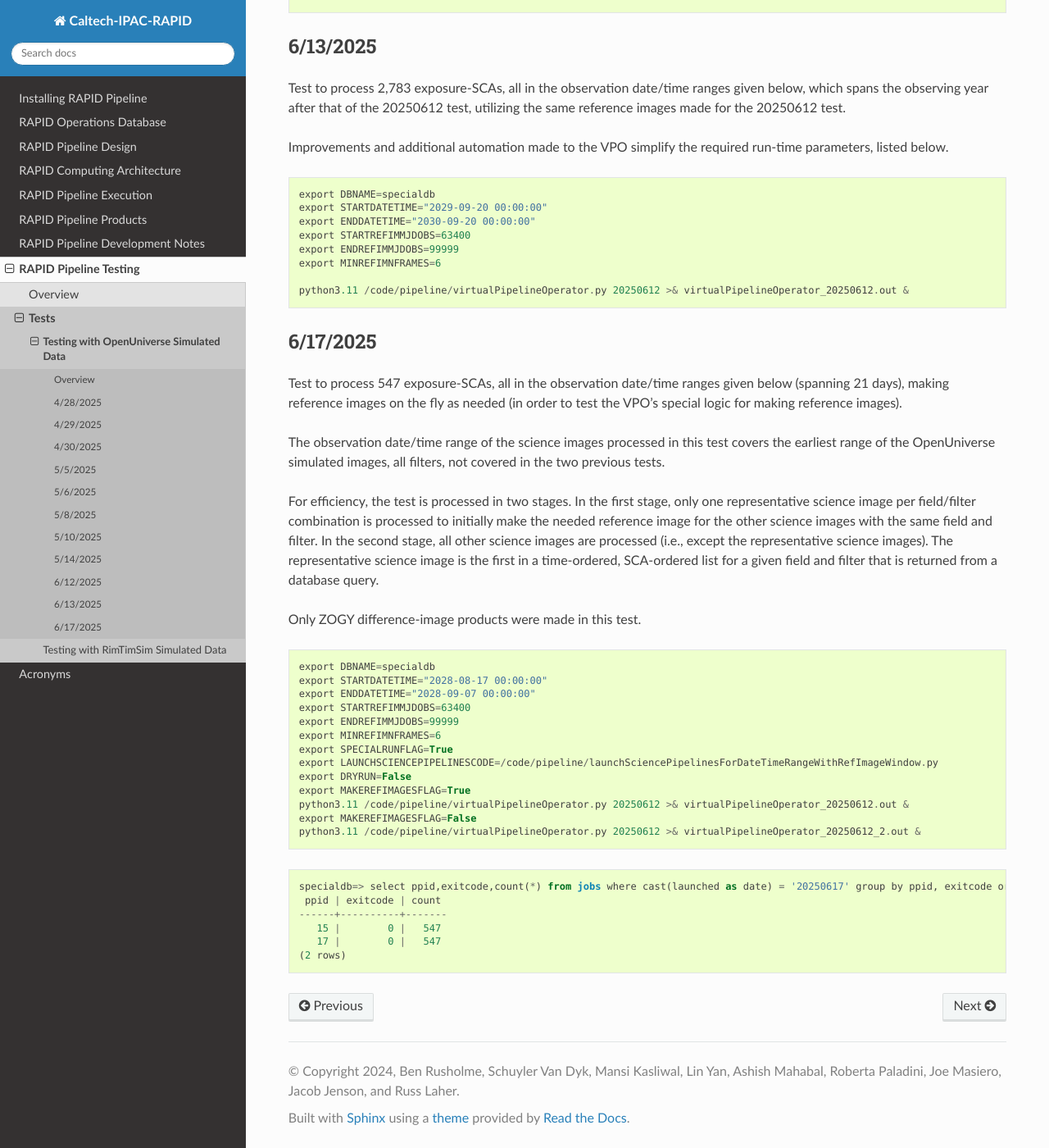
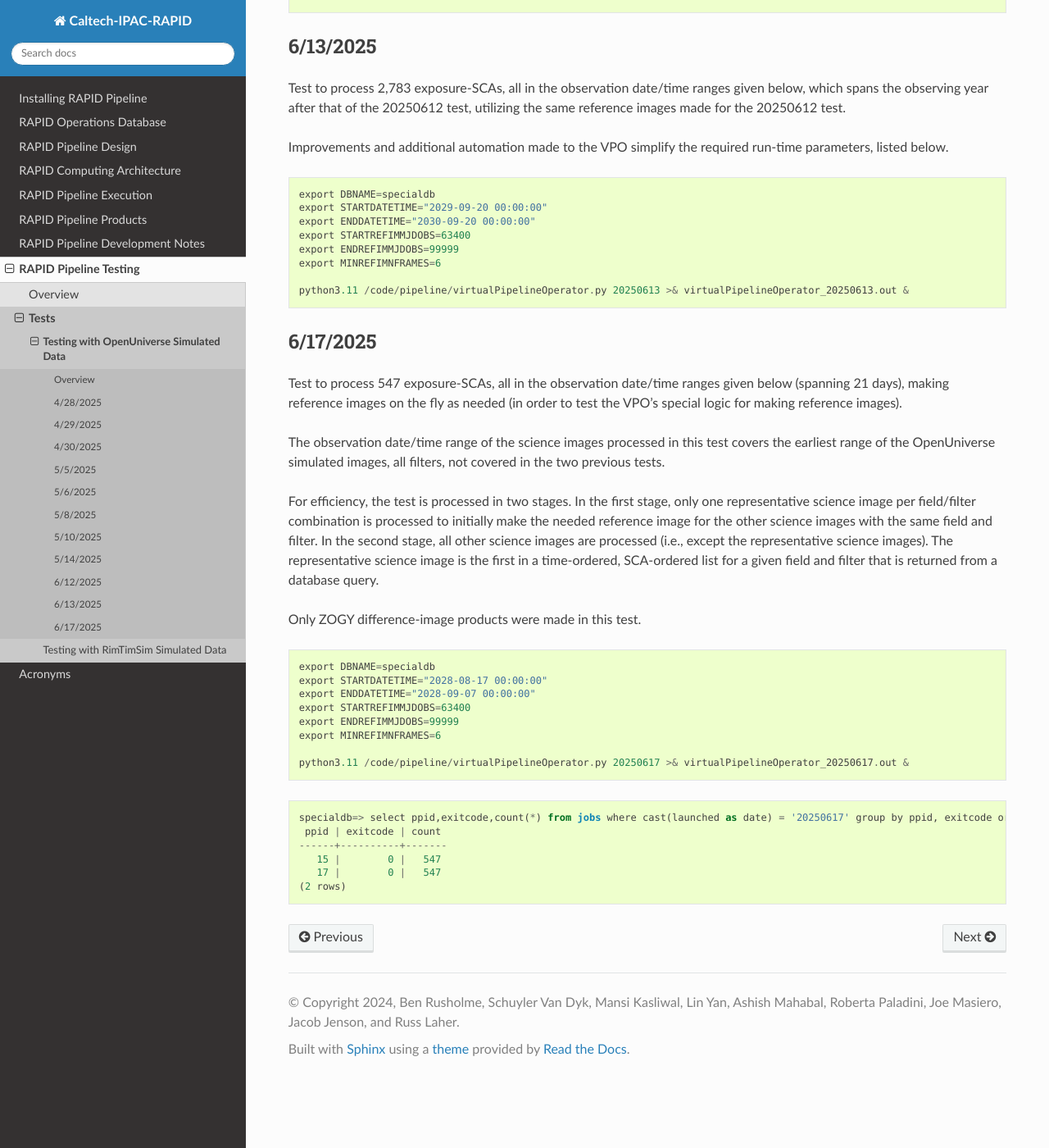
Before and after one commit to Caltech-IPAC/rapid, a Sphinx documentation site: the page built from docs/source/dev/openuniv_tests.rst, in a window 1280 px wide and 1400 px high, scrolled down 21395 px. Shown: the whole window at 82% size. Built offline with Sphinx 7.4.7 and the Read the Docs theme 3.1.0, drawn with Linux system fonts in a browser that asks for light colours; formulas are drawn with MathJax 3.

Commit message:
Fixed mistakes.

```diff
--- a/docs/source/dev/openuniv_tests.rst
+++ b/docs/source/dev/openuniv_tests.rst
@@ -731,7 +731,7 @@ Improvements and additional automation made to the VPO simplify the required run
     export ENDREFIMMJDOBS=99999
     export MINREFIMNFRAMES=6
 
-    python3.11 /code/pipeline/virtualPipelineOperator.py 20250612 >& virtualPipelineOperator_20250612.out &
+    python3.11 /code/pipeline/virtualPipelineOperator.py 20250613 >& virtualPipelineOperator_20250613.out &
 
 
 6/17/2025
@@ -762,13 +762,8 @@ Only ZOGY difference-image products were made in this test.
     export STARTREFIMMJDOBS=63400
     export ENDREFIMMJDOBS=99999
     export MINREFIMNFRAMES=6
-    export SPECIALRUNFLAG=True
-    export LAUNCHSCIENCEPIPELINESCODE=/code/pipeline/launchSciencePipelinesForDateTimeRangeWithRefImageWindow.py
-    export DRYRUN=False
-    export MAKEREFIMAGESFLAG=True
-    python3.11 /code/pipeline/virtualPipelineOperator.py 20250612 >& virtualPipelineOperator_20250612.out &
-    export MAKEREFIMAGESFLAG=False
-    python3.11 /code/pipeline/virtualPipelineOperator.py 20250612 >& virtualPipelineOperator_20250612_2.out &
+
+    python3.11 /code/pipeline/virtualPipelineOperator.py 20250617 >& virtualPipelineOperator_20250617.out &
 
 .. code-block::
 
```
